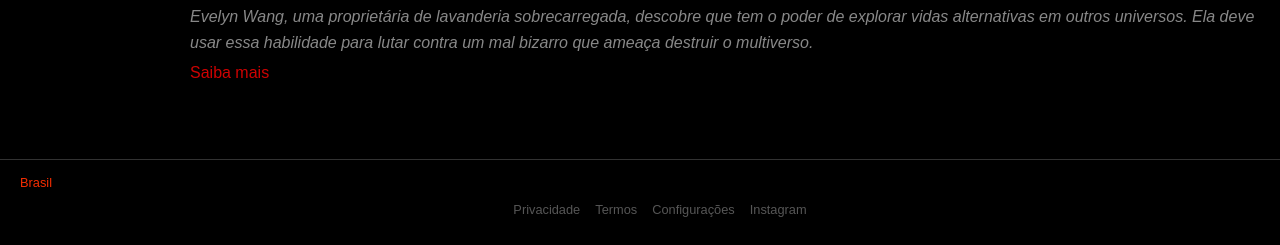
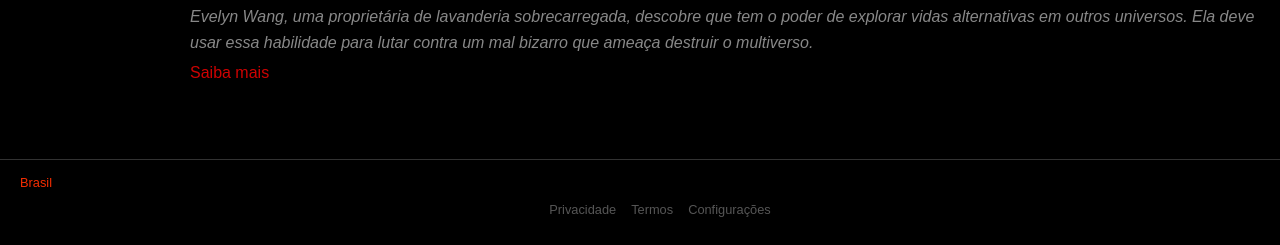
Before and after one commit to rebecasil/Flixy, a plain HTML site: page index.html in a window 1280 px wide. Shown: the part 6039-6284 px from the top of the page. Drawn offline with Linux system fonts and the light colour scheme; a web font is replaced by a local one.

Commit message:
Add files via upload

```diff
--- a/index.html
+++ b/index.html
@@ -42,7 +42,7 @@
             <li><a href="#">Privacidade</a></li>
             <li><a href="#">Termos</a></li>
             <li><a href="#">Configurações</a></li>
-            <li><a href="https://www.instagram.com/">Instagram</a></li>
+           <!-- <li><a href="https://www.instagram.com/">Instagram</a></li>-->
         </ul>
     </footer>
     <script src="script.js"></script>
```
